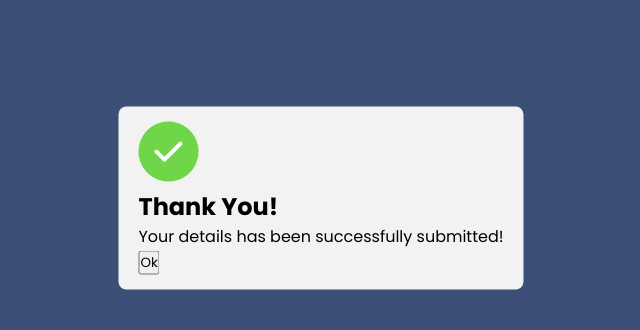
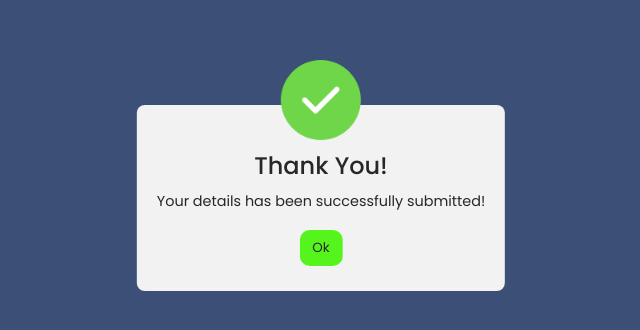
Before and after one commit to tonmoy3673/PopUp-App, a plain HTML site: page index.html in a window 1280 px wide. Shown: the part 202-532 px from the top of the page, without its empty margins (319-959 px from the left). Drawn offline with Linux system fonts and the light colour scheme.

Commit message:
:lipstick: completed the design

```diff
--- a/style.css
+++ b/style.css
@@ -44,7 +44,41 @@ body{
     padding: 15px 20px;
 
 }
+.container{
+display: flex;
+flex-direction: column;
+align-items: center;
+justify-content: center;
+gap: 8PX;
+
+}
 
 .icon{
-    width: 60px;
+    width: 80px;
+    margin-top: -60PX;
 }
+.title{
+    font-weight: 500;
+    color: #262726;
+}
+.body-text{
+    font-size: 0.9REM;
+    text-align: center;
+    color: #262726;
+}
+#btn-ok{
+    padding:7px 12px;
+    border: 1px solid transparent;
+    outline: 0;
+    background: #56f41d;
+    color: #262726;
+    cursor: pointer;
+    border-radius: 10px;
+    margin: 10px 0;
+}
+
+#btn-ok:hover{
+    background: #f39c12;
+    border: 1px solid #f39c12;
+    color: #f2f2f2;
+}
```
